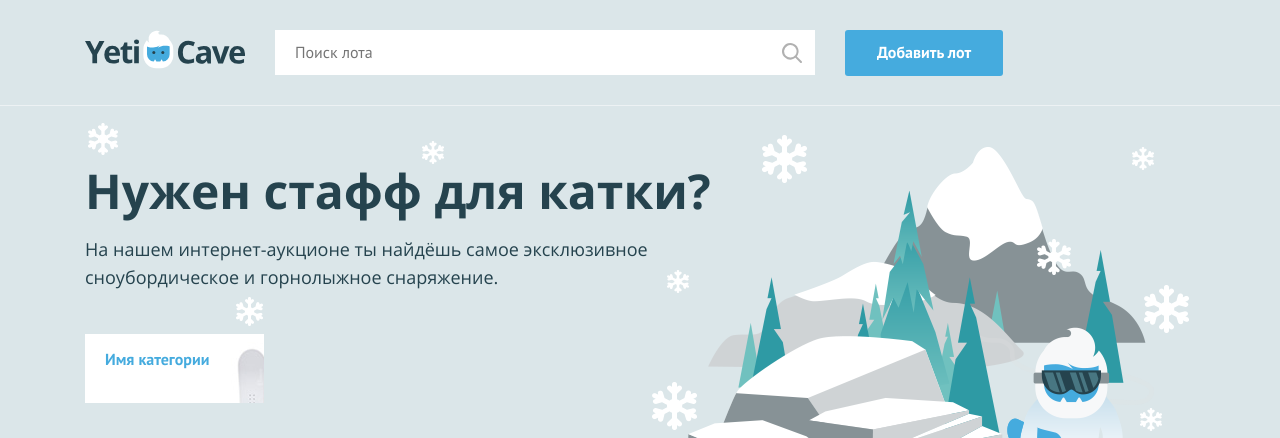
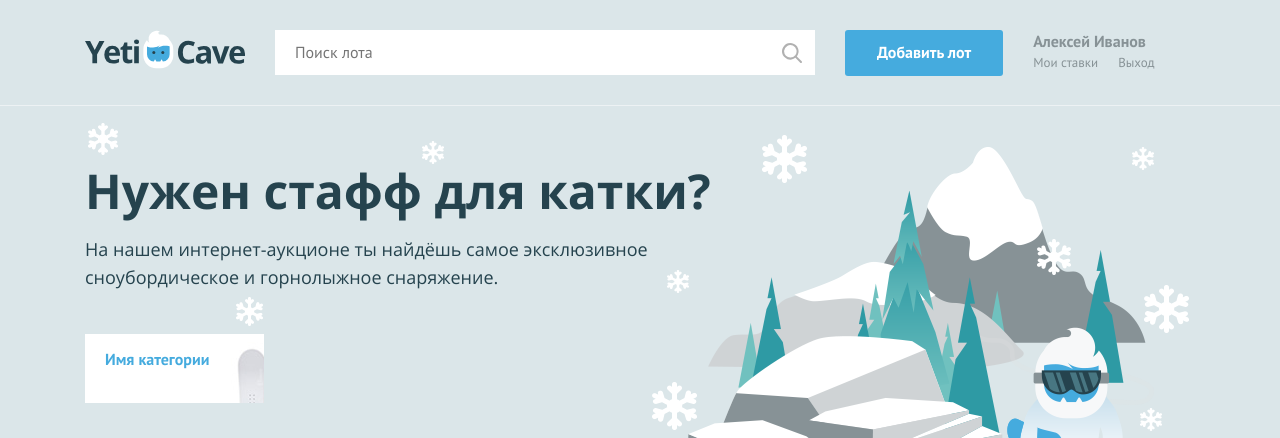
Before and after one commit to iamalexneumann/yeticave, a PHP site: page / in a window 1280 px wide. Shown: the top 438 px of the page. Run offline with PHP 8.4, Linux system fonts and the light colour scheme.

Commit message:
Adds a solution to task 1.14

```diff
--- a/index.php
+++ b/index.php
@@ -1,7 +1,7 @@
 <?php
 $is_auth = rand(0, 1);
 
-$user_name = ''; // укажите здесь ваше имя
+$user_name = 'Алексей Иванов';
 ?>
 <!DOCTYPE html>
 <html lang="ru">
@@ -15,7 +15,7 @@ $user_name = ''; // укажите здесь ваше имя
 <div class="page-wrapper">
 
 <header class="main-header">
-    <div class="main-header__container container">
+    <div class="main-header__container container"><nav class="user-menu">
         <h1 class="visually-hidden">YetiCave</h1>
         <a class="main-header__logo">
             <img src="../img/logo.svg" width="160" height="39" alt="Логотип компании YetiCave">
@@ -28,7 +28,22 @@ $user_name = ''; // укажите здесь ваше имя
 
         <nav class="user-menu">
 
-        <!-- здесь должен быть PHP код для показа меню и данных пользователя -->
+            <?php if ($is_auth): ?>
+            <div class="user-menu__logged">
+                <p><?= $user_name; ?></p>
+                <a class="user-menu__bets" href="pages/my-bets.html">Мои ставки</a>
+                <a class="user-menu__logout" href="#">Выход</a>
+            </div>
+            <?php else: ?>
+            <ul class="user-menu__list">
+                <li class="user-menu__item">
+                    <a href="#">Регистрация</a>
+                </li>
+                <li class="user-menu__item">
+                    <a href="#">Вход</a>
+                </li>
+            </ul>
+            <?php endif; ?>
 
         </nav>
     </div>
```
